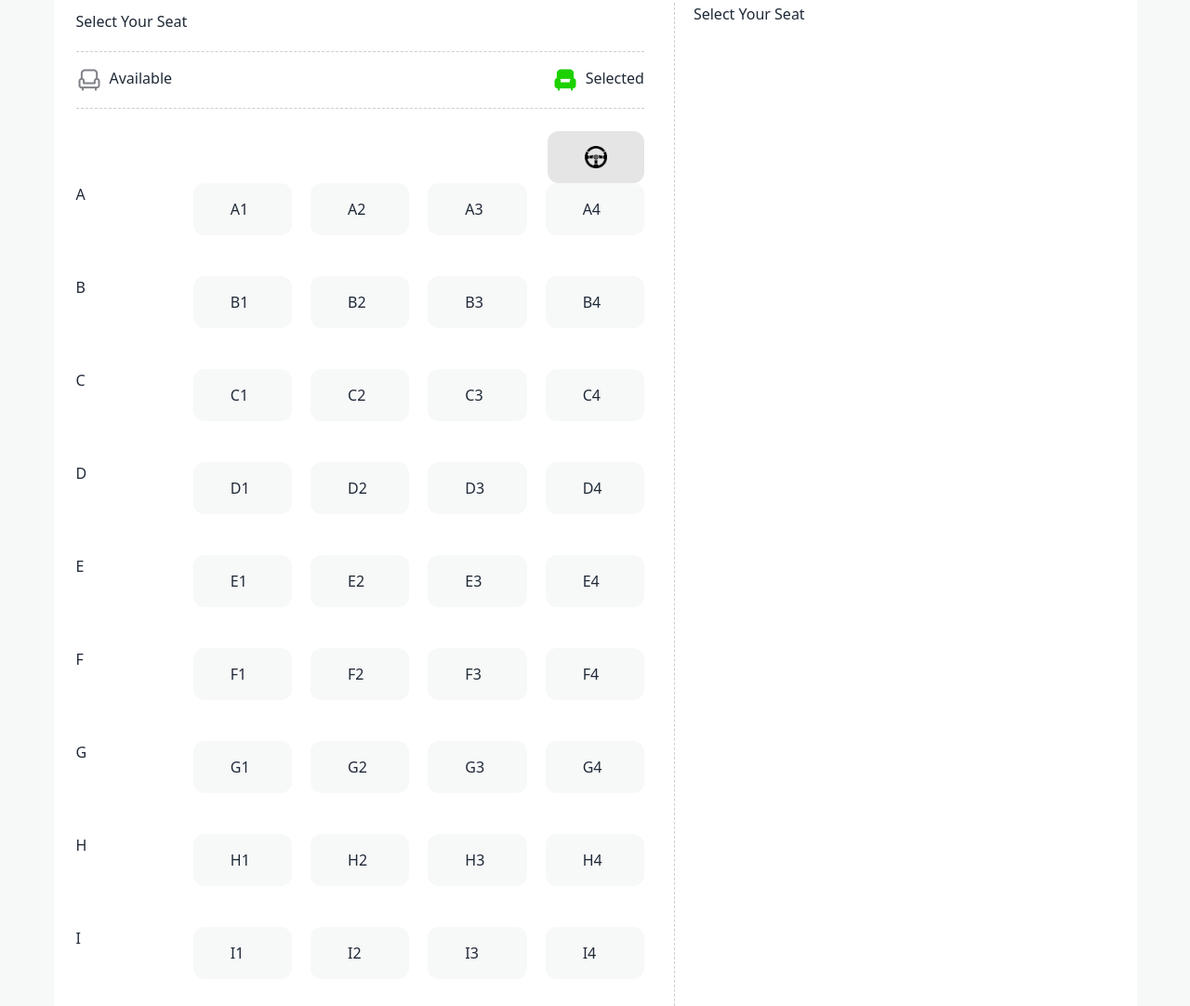
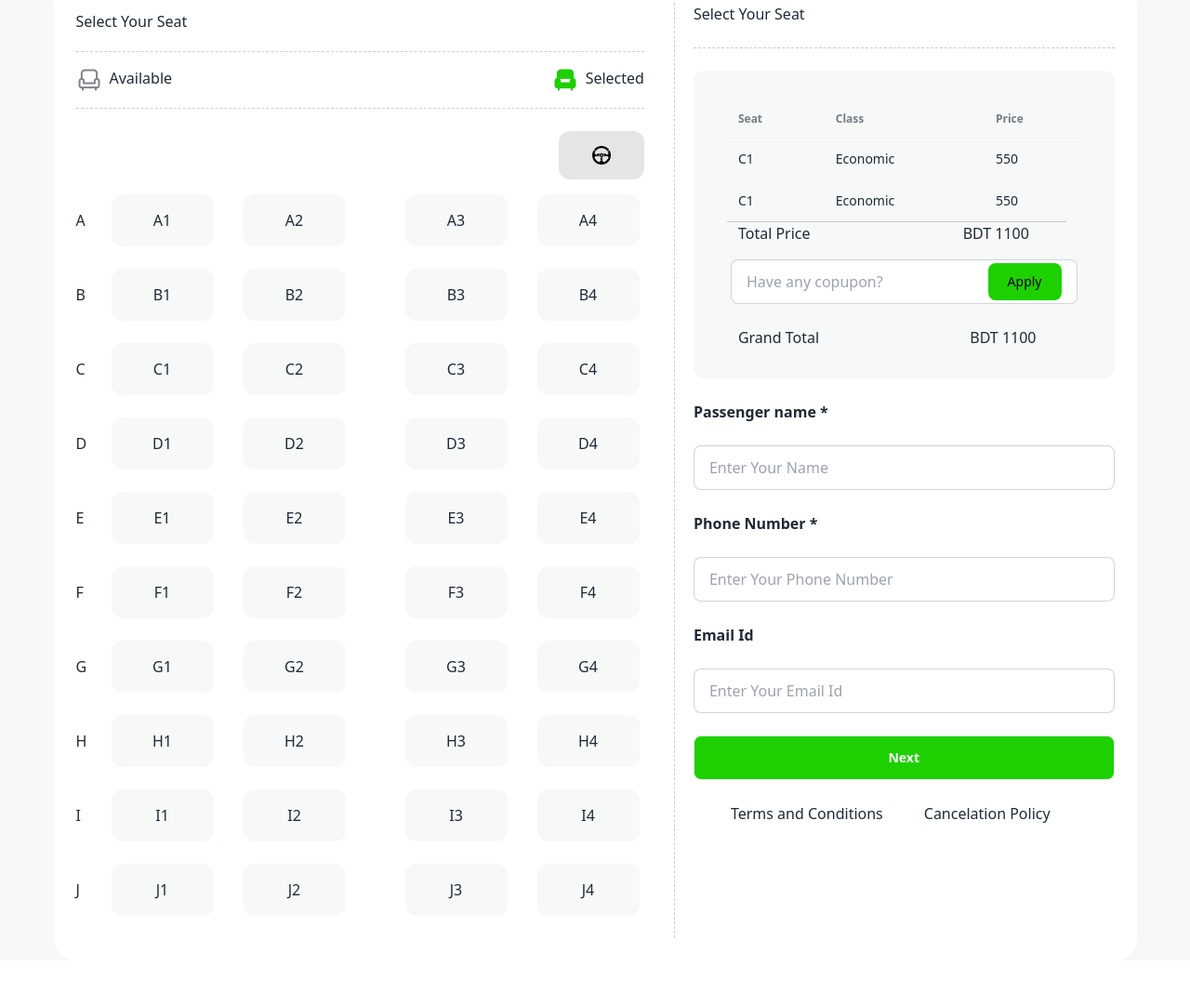
Before and after one commit to sajjadhussains/S_Paribahan, a plain HTML site: page index.html in a window 1280 px wide. Shown: the part 2035-3117 px from the top of the page at 93% size. After the commit the page ends 3068 px from the top, so only its background shows below. Drawn offline with nearby package versions, Linux system fonts and the light colour scheme.

Commit message:
without footer all done

```diff
--- a/index.html
+++ b/index.html
@@ -222,79 +222,162 @@
                                 <p>Selected</p>
                             </div>
                         </div>
-                        <div class="mt-6 flex justify-end ">
-                            <div class="px-10 py-4 bg-[#0307121a] rounded-xl">
-                                <img class="w-6 h-6" src="./images/steering-wheel.png" alt="">
+                        <div class="mt-6 flex justify-end  mb-4">
+                            <div class="px-9 py-4 bg-[#0307121a] rounded-xl">
+                                <img class="w-5 h-5" src="./images/steering-wheel.png" alt="">
                             </div>
                         </div>
                         <!--seat design-->
-                        <div class="grid grid-cols-5 gap-5">
+                        <div class="seat-design">
                             <!-- Row A -->
-                            <div class="w-7">A</div>
-                            <div class="bg-[#F7F8F8] px-10 py-4 rounded-xl mb-6 my-seat">A1</div>
-                            <div class="bg-[#F7F8F8] px-10 py-4 rounded-xl mb-6 my-seat">A2</div>
-                            <div class="bg-[#F7F8F8] px-10 py-4 rounded-xl mb-6 my-seat">A3</div>
-                            <div class="bg-[#F7F8F8] px-10 py-4 rounded-xl mb-6 my-seat">A4</div>
+                            <div class="grid-item py-4 mb-6">A</div>
+                            <div class="bg-[#F7F8F8] text-center py-4 rounded-xl grid-item sm:ms-2 lg:ms-4 sm:me-2 lg:me-8 mb-6">A1</div>
+
+                            <div class="bg-[#F7F8F8] text-center py-4 rounded-xl grid-item sm:me-4 lg:me-16 mb-6">A2</div>
+
+                            <div class="bg-[#F7F8F8] text-center py-4 rounded-xl grid-item sm:me-2 lg:me-8 mb-6">A3</div>
+
+                            <div class="bg-[#F7F8F8] text-center py-4 rounded-xl grid-item mb-6">A4</div>
                             <!-- Row B -->
-                            <div class="w-7">B</div>
-                            <div class="bg-[#F7F8F8] px-10 py-4 rounded-xl mb-6 my-seat">B1</div>
-                            <div class="bg-[#F7F8F8] px-10 py-4 rounded-xl mb-6 my-seat">B2</div>
-                            <div class="bg-[#F7F8F8] px-10 py-4 rounded-xl mb-6 my-seat">B3</div>
-                            <div class="bg-[#F7F8F8] px-10 py-4 rounded-xl mb-6 my-seat">B4</div>
+                            <div class="grid-item py-4 mb-6">B</div>
+                            <div class="bg-[#F7F8F8] text-center py-4 rounded-xl grid-item sm:ms-2 lg:ms-4 sm:me-2 lg:me-8 mb-6">B1</div>
+
+                            <div class="bg-[#F7F8F8] text-center py-4 rounded-xl grid-item sm:me-4 lg:me-16 mb-6">B2</div>
+
+                            <div class="bg-[#F7F8F8] text-center py-4 rounded-xl grid-item sm:me-2 lg:me-8 mb-6">B3</div>
+
+                            <div class="bg-[#F7F8F8] text-center py-4 rounded-xl grid-item mb-6">B4</div>
                             <!-- Row C -->
-                            <div class="w-7">C</div>
-                            <div class="bg-[#F7F8F8] px-10 py-4 rounded-xl mb-6 my-seat">C1</div>
-                            <div class="bg-[#F7F8F8] px-10 py-4 rounded-xl mb-6 my-seat">C2</div>
-                            <div class="bg-[#F7F8F8] px-10 py-4 rounded-xl mb-6 my-seat">C3</div>
-                            <div class="bg-[#F7F8F8] px-10 py-4 rounded-xl mb-6 my-seat">C4</div>
+                            <div class="grid-item py-4 mb-6">C</div>
+                            <div class="bg-[#F7F8F8] text-center py-4 rounded-xl grid-item sm:ms-2 lg:ms-4 sm:me-2 lg:me-8 mb-6">C1</div>
+
+                            <div class="bg-[#F7F8F8] text-center py-4 rounded-xl grid-item sm:me-4 lg:me-16 mb-6">C2</div>
+
+                            <div class="bg-[#F7F8F8] text-center py-4 rounded-xl grid-item sm:me-2 lg:me-8 mb-6">C3</div>
+
+                            <div class="bg-[#F7F8F8] text-center py-4 rounded-xl grid-item mb-6">C4</div>
                             <!-- Row D -->
-                            <div class="w-7">D</div>
-                            <div class="bg-[#F7F8F8] px-10 py-4 rounded-xl mb-6 my-seat">D1</div>
-                            <div class="bg-[#F7F8F8] px-10 py-4 rounded-xl mb-6 my-seat">D2</div>
-                            <div class="bg-[#F7F8F8] px-10 py-4 rounded-xl mb-6 my-seat">D3</div>
-                            <div class="bg-[#F7F8F8] px-10 py-4 rounded-xl mb-6 my-seat">D4</div>
+                            <div class="grid-item py-4 mb-6">D</div>
+                            <div class="bg-[#F7F8F8] text-center py-4 rounded-xl grid-item sm:ms-2 lg:ms-4 sm:me-2 lg:me-8 mb-6">D1</div>
+
+                            <div class="bg-[#F7F8F8] text-center py-4 rounded-xl grid-item sm:me-4 lg:me-16 mb-6">D2</div>
+
+                            <div class="bg-[#F7F8F8] text-center py-4 rounded-xl grid-item sm:me-2 lg:me-8 mb-6">D3</div>
+
+                            <div class="bg-[#F7F8F8] text-center py-4 rounded-xl grid-item mb-6">D4</div>
                             <!-- Row E -->
-                            <div class="w-7">E</div>
-                            <div class="bg-[#F7F8F8] px-10 py-4 rounded-xl mb-6 my-seat">E1</div>
-                            <div class="bg-[#F7F8F8] px-10 py-4 rounded-xl mb-6 my-seat">E2</div>
-                            <div class="bg-[#F7F8F8] px-10 py-4 rounded-xl mb-6 my-seat">E3</div>
-                            <div class="bg-[#F7F8F8] px-10 py-4 rounded-xl mb-6 my-seat">E4</div>
+                            <div class="grid-item py-4 mb-6">E</div>
+                            <div class="bg-[#F7F8F8] text-center py-4 rounded-xl grid-item sm:ms-2 lg:ms-4 sm:me-2 lg:me-8 mb-6">E1</div>
+
+                            <div class="bg-[#F7F8F8] text-center py-4 rounded-xl grid-item sm:me-4 lg:me-16 mb-6">E2</div>
+
+                            <div class="bg-[#F7F8F8] text-center py-4 rounded-xl grid-item sm:me-2 lg:me-8 mb-6">E3</div>
+
+                            <div class="bg-[#F7F8F8] text-center py-4 rounded-xl grid-item mb-6">E4</div>
 
                             <!-- Row F -->
-                            <div class="w-7">F</div>
-                            <div class="bg-[#F7F8F8] px-10 py-4 rounded-xl mb-6 my-seat">F1</div>
-                            <div class="bg-[#F7F8F8] px-10 py-4 rounded-xl mb-6 my-seat">F2</div>
-                            <div class="bg-[#F7F8F8] px-10 py-4 rounded-xl mb-6 my-seat">F3</div>
-                            <div class="bg-[#F7F8F8] px-10 py-4 rounded-xl mb-6 my-seat">F4</div>
+                            <div class="grid-item py-4 mb-6">F</div>
+                            <div class="bg-[#F7F8F8] text-center py-4 rounded-xl grid-item sm:ms-2 lg:ms-4 sm:me-2 lg:me-8 mb-6">F1</div>
+
+                            <div class="bg-[#F7F8F8] text-center py-4 rounded-xl grid-item sm:me-4 lg:me-16 mb-6">F2</div>
+
+                            <div class="bg-[#F7F8F8] text-center py-4 rounded-xl grid-item sm:me-2 lg:me-8 mb-6">F3</div>
+
+                            <div class="bg-[#F7F8F8] text-center py-4 rounded-xl grid-item mb-6">F4</div>
 
                             <!-- Row G -->
-                            <div class="w-7">G</div>
-                            <div class="bg-[#F7F8F8] px-10 py-4 rounded-xl mb-6 my-seat">G1</div>
-                            <div class="bg-[#F7F8F8] px-10 py-4 rounded-xl mb-6 my-seat">G2</div>
-                            <div class="bg-[#F7F8F8] px-10 py-4 rounded-xl mb-6 my-seat">G3</div>
-                            <div class="bg-[#F7F8F8] px-10 py-4 rounded-xl mb-6 my-seat">G4</div>
+                            <div class="grid-item py-4 mb-6">G</div>
+                            <div class="bg-[#F7F8F8] text-center py-4 rounded-xl grid-item sm:ms-2 lg:ms-4 sm:me-2 lg:me-8 mb-6">G1</div>
+
+                            <div class="bg-[#F7F8F8] text-center py-4 rounded-xl grid-item sm:me-4 lg:me-16 mb-6">G2</div>
+
+                            <div class="bg-[#F7F8F8] text-center py-4 rounded-xl grid-item sm:me-2 lg:me-8 mb-6">G3</div>
+
+                            <div class="bg-[#F7F8F8] text-center py-4 rounded-xl grid-item mb-6">G4</div>
                             <!-- Row H -->
-                            <div class="w-7">H</div>
-                            <div class="bg-[#F7F8F8] px-10 py-4 rounded-xl mb-6 my-seat">H1</div>
-                            <div class="bg-[#F7F8F8] px-10 py-4 rounded-xl mb-6 my-seat">H2</div>
-                            <div class="bg-[#F7F8F8] px-10 py-4 rounded-xl mb-6 my-seat">H3</div>
-                            <div class="bg-[#F7F8F8] px-10 py-4 rounded-xl mb-6 my-seat">H4</div>
+                            <div class="grid-item py-4 mb-6">H</div>
+                            <div class="bg-[#F7F8F8] text-center py-4 rounded-xl grid-item sm:ms-2 lg:ms-4 sm:me-2 lg:me-8 mb-6">H1</div>
 
-                            <div class="w-7">I</div>
-                            <div class="bg-[#F7F8F8] px-10 py-4 rounded-xl mb-6 my-seat">I1</div>
-                            <div class="bg-[#F7F8F8] px-10 py-4 rounded-xl mb-6 my-seat">I2</div>
-                            <div class="bg-[#F7F8F8] px-10 py-4 rounded-xl mb-6 my-seat">I3</div>
-                            <div class="bg-[#F7F8F8] px-10 py-4 rounded-xl mb-6 my-seat">I4</div>
+                            <div class="bg-[#F7F8F8] text-center py-4 rounded-xl grid-item sm:me-4 lg:me-16 mb-6">H2</div>
 
-                            <div class="w-7">J</div>
-                            <div class="bg-[#F7F8F8] px-10 py-4 rounded-xl mb-6 my-seat">J1</div>
-                            <div class="bg-[#F7F8F8] px-10 py-4 rounded-xl mb-6 my-seat">J2</div>
-                            <div class="bg-[#F7F8F8] px-10 py-4 rounded-xl mb-6 my-seat">J3</div>
-                            <div class="bg-[#F7F8F8] px-10 py-4 rounded-xl mb-6 my-seat">J4</div>
+                            <div class="bg-[#F7F8F8] text-center py-4 rounded-xl grid-item sm:me-2 lg:me-8 mb-6">H3</div>
+
+                            <div class="bg-[#F7F8F8] text-center py-4 rounded-xl grid-item mb-6">H4</div>
+                            <!-- Row I -->
+                            <div class="grid-item py-4 mb-6">I</div>
+                            <div class="bg-[#F7F8F8] text-center py-4 rounded-xl grid-item sm:ms-2 lg:ms-4 sm:me-2 lg:me-8 mb-6">I1</div>
+
+                            <div class="bg-[#F7F8F8] text-center py-4 rounded-xl grid-item sm:me-4 lg:me-16 mb-6">I2</div>
+
+                            <div class="bg-[#F7F8F8] text-center py-4 rounded-xl grid-item sm:me-2 lg:me-8 mb-6">I3</div>
+
+                            <div class="bg-[#F7F8F8] text-center py-4 rounded-xl grid-item mb-6">I4</div>
+                            <!--ROW J-->
+                            <div class="grid-item py-4 mb-6">J</div>
+                            <div class="bg-[#F7F8F8] text-center py-4 rounded-xl grid-item sm:ms-2 lg:ms-4 sm:me-2 lg:me-8 mb-6">J1</div>
+
+                            <div class="bg-[#F7F8F8] text-center py-4 rounded-xl grid-item sm:me-4 lg:me-16 mb-6">J2</div>
+
+                            <div class="bg-[#F7F8F8] text-center py-4 rounded-xl grid-item sm:me-2 lg:me-8 mb-6">J3</div>
+
+                            <div class="bg-[#F7F8F8] text-center py-4 rounded-xl grid-item mb-6">J4</div>
                         </div>
                     </div>
                     <div class="lg:w-[493px] ps-5">
-                        <h1>Select Your Seat</h1>
+                        <h1 class="pb-6 select-seat-border">Select Your Seat</h1>
+
+                        <div class="bg-[#F7F8F8] rounded-xl mt-6 p-8">
+                            <div class="overflow-x-auto">
+                                <table class="table">
+                                  <!-- head -->
+                                  <thead>
+                                    <tr>
+                                      <th>Seat</th>
+                                      <th>Class</th>
+                                      <th>Price</th>
+                                    </tr>
+                                  </thead>
+                                  <tbody>
+                                    <!-- row 1 -->
+                                    <tr>
+                                      <td>C1</td>
+                                      <td>Economic</td>
+                                      <td>550</td>
+                                    </tr>
+                                    <tr>
+                                        <td>C1</td>
+                                        <td>Economic</td>
+                                        <td>550</td>
+                                      </tr>
+                                  </tbody>
+                                </table>
+                                <div class="flex justify-between lg:w-[365px] ps-3 pe-4 price-border ms-1 mb-4">
+                                    <h3 class="">Total Price</h1>
+                                    <h3 class="me-6">BDT 1100</p>
+                                  </div>
+                              </div>
+                              <label class="input input-bordered flex items-center gap-2 mx-2">
+                                <input type="text" class="grow w-full" placeholder="Have any copupon?" />
+                                <span class="badge badge-info bg-[#1DD100] rounded-lg px-5 py-3 w-20 h-10">Apply</span>
+                              </label>
+                              <div class="flex justify-between ps-3 pe-6 ms-1 mt-6">
+                                <h3 class="">Grand Total</h3>
+                                <h3 class="me-7">BDT 1100</h3>
+                              </div>
+                        </div>
+                        <form action="" class="mt-6">
+                            <label for="" class="font-bold">Passenger name *</label>
+                            <input type="text" placeholder="Enter Your Name" class="input input-bordered w-full my-6" />
+                            <label for="" class="font-bold">Phone Number *</label>
+                            <input type="number" placeholder="Enter Your Phone Number" class="input input-bordered w-full my-6" />
+                            <label for="" class="font-bold">Email Id</label>
+                            <input type="email" placeholder="Enter Your Email Id" class="input input-bordered w-full my-6" />
+                            <button class="btn w-full bg-[#1DD100] text-white">Next</button>
+                        </form>
+                        <div class="flex sm:flex-wrap gap-11 ms-10 me-10 mt-6">
+                            <p>Terms and Conditions</p>
+                            <p>Cancelation Policy</p>
+                        </div>
                     </div>
                 </div>
             </div>
--- a/styles/index.css
+++ b/styles/index.css
@@ -106,12 +106,30 @@
 .display-seat{
     border-right: 1px dashed rgba(3, 7, 18, 0.2);
 }
+.seat-design{
+    display: grid;
+    grid-template-columns: 22px repeat(4,1fr);
+}
+.grid-item{
+    width:110px;
+}
 
+.select-seat-border{
+    border-bottom: 1px dashed rgba(3, 7, 18, 0.2);
+}
+.price-border{
+    border-top: 1px solid rgba(3, 7, 18, 0.2);
+}
+/* .seat-design> :nth-child(2n){
+    margin-right: 32px;
+} */
 @media only screen and (max-width:992px) {
     .solid-rock .elipsee{
        display: none;
     }
 }
 @media only screen and (max-width:640px) {
-
+   .grid-item{
+    width: 65px;
+   }
 }
```
